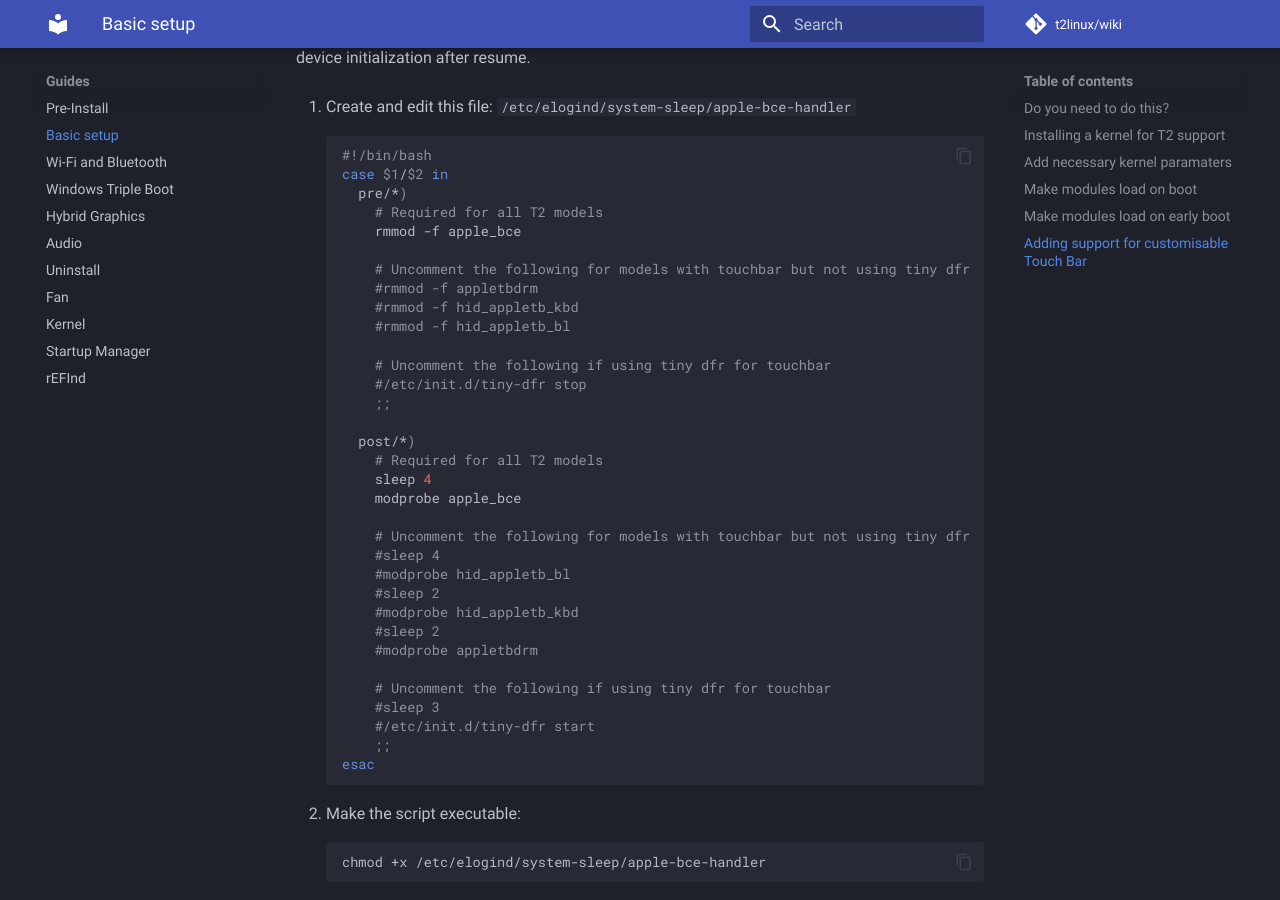
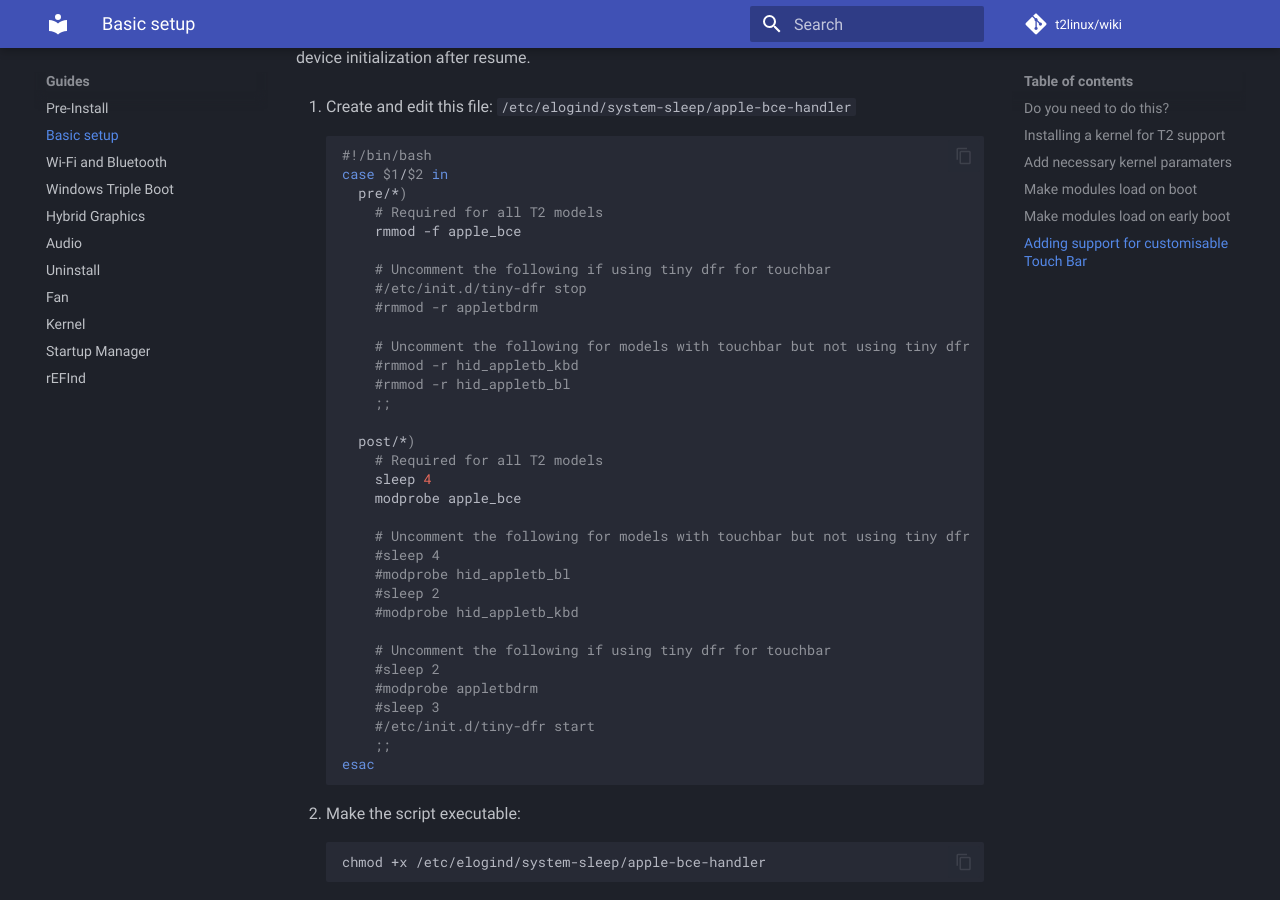
Before and after one commit to t2linux/wiki, an MkDocs documentation site: the page built from docs/guides/postinstall.md, in a window 1280 px wide and 900 px high, scrolled down 5940 px. Built offline with MkDocs 1.6.1 and Material for MkDocs 9.7.7, drawn with Linux system fonts in a browser that asks for light colours; comment, search, counter and statistics services are not loaded.

````diff
--- a/docs/guides/postinstall.md
+++ b/docs/guides/postinstall.md
@@ -220,13 +220,13 @@ The script below includes all cases with commented sections. Uncomment the relev
          # Required for all T2 models
          rmmod -f apple_bce
 
-         # Uncomment the following for models with touchbar but not using tiny dfr
-         #rmmod -f appletbdrm
-         #rmmod -f hid_appletb_kbd
-         #rmmod -f hid_appletb_bl
-
          # Uncomment the following if using tiny dfr for touchbar
          #/etc/init.d/tiny-dfr stop
+         #rmmod -r appletbdrm
+
+         # Uncomment the following for models with touchbar but not using tiny dfr
+         #rmmod -r hid_appletb_kbd
+         #rmmod -r hid_appletb_bl
          ;;
 
        post/*)
@@ -239,10 +239,10 @@ The script below includes all cases with commented sections. Uncomment the relev
          #modprobe hid_appletb_bl
          #sleep 2
          #modprobe hid_appletb_kbd
+
+         # Uncomment the following if using tiny dfr for touchbar
          #sleep 2
          #modprobe appletbdrm
-
-         # Uncomment the following if using tiny dfr for touchbar
          #sleep 3
          #/etc/init.d/tiny-dfr start
          ;;
@@ -256,4 +256,4 @@ The script below includes all cases with commented sections. Uncomment the relev
      ```
 
 !!! note
-   Make sure you have CONFIG_MODULE_FORCE_UNLOAD=y in the kernel config.
+    Make sure you have CONFIG_MODULE_FORCE_UNLOAD=y in the kernel config.
````
